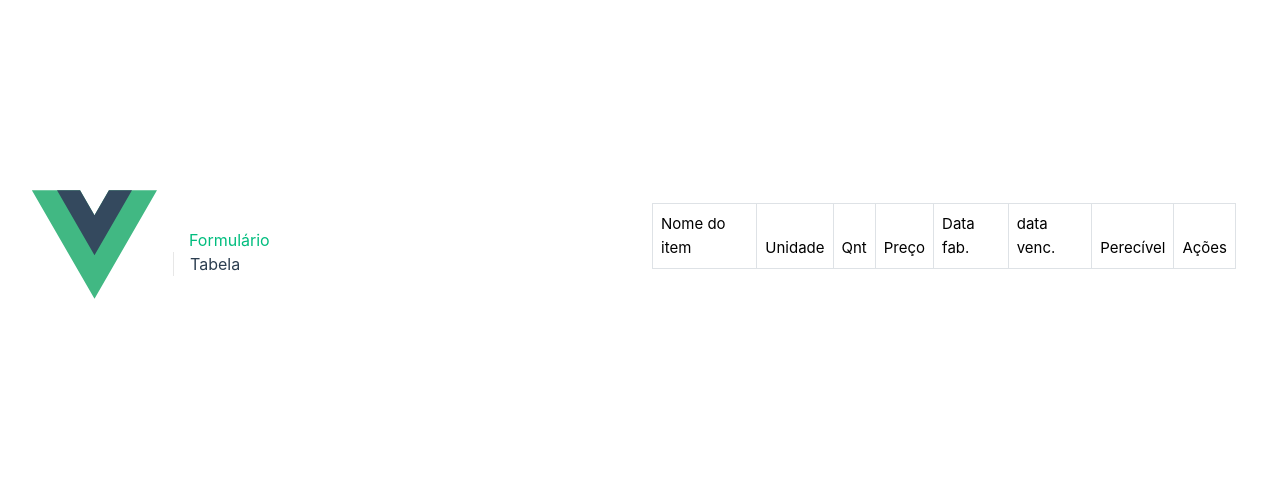
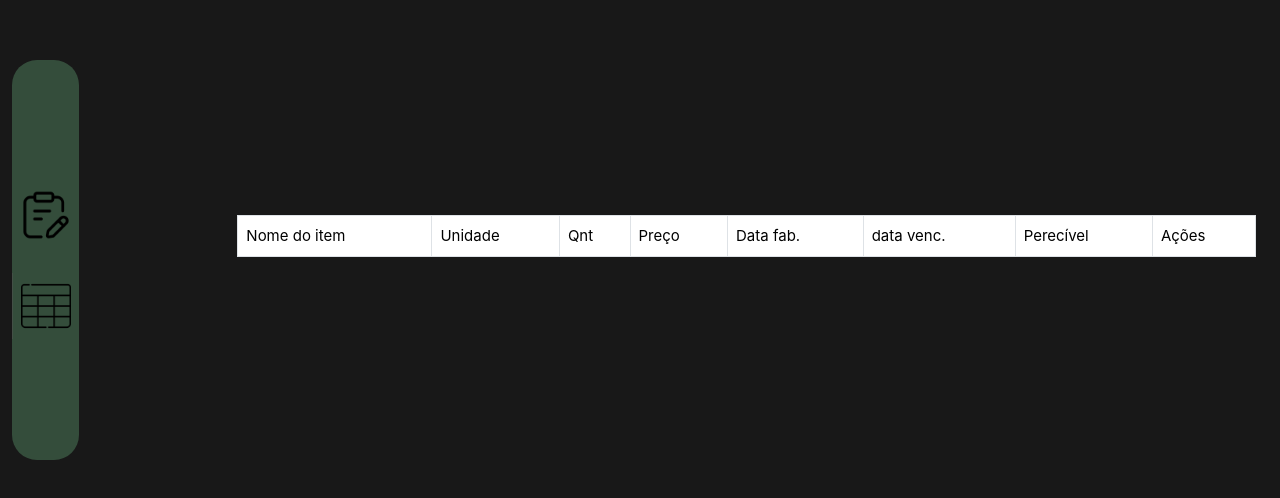
Before and after one commit to AllanLimaS/Item_Crud_Vue, a Vue app: page /table in a window 1280 px wide. Shown: the part 156-654 px from the top of the page. Built offline with nearby package versions, Linux system fonts and the light colour scheme.

Commit message:
Add files via upload

```diff
--- a/src/App.vue
+++ b/src/App.vue
@@ -5,35 +5,20 @@ import navBar from '../src/components/navBar.vue'
 </script>
 
 <template>
-  <header>
-    <img alt="Vue logo" class="logo" src="@/assets/logo.svg" width="125" height="125" />
-    <navBar />
-  </header>
-
-  <RouterView />
+  <div class="container-fluid">
+    <div class="row align-items-center">
+      <div class="col-2">
+        <header>
+          <navBar />
+        </header>
+      </div>
+      <div class="col-10 justify-content-center">
+        <RouterView />
+      </div>
+    </div>
+  </div>
 </template>
 
 <style scoped>
-header {
-  line-height: 1.5;
-  max-height: 100vh;
-}
 
-.logo {
-  display: block;
-  margin: 0 auto 2rem;
-}
-
-
-@media (min-width: 1024px) {
-  header {
-    display: flex;
-    place-items: center;
-    padding-right: calc(var(--section-gap) / 2);
-  }
-
-  .logo {
-    margin: 0 2rem 0 0;
-  }
-}
 </style>
--- a/src/assets/base.css
+++ b/src/assets/base.css
@@ -21,35 +21,6 @@
   --vt-c-text-dark-2: rgba(235, 235, 235, 0.64);
 }
 
-/* semantic color variables for this project */
-:root {
-  --color-background: var(--vt-c-white);
-  --color-background-soft: var(--vt-c-white-soft);
-  --color-background-mute: var(--vt-c-white-mute);
-
-  --color-border: var(--vt-c-divider-light-2);
-  --color-border-hover: var(--vt-c-divider-light-1);
-
-  --color-heading: var(--vt-c-text-light-1);
-  --color-text: var(--vt-c-text-light-1);
-
-  --section-gap: 160px;
-}
-
-@media (prefers-color-scheme: dark) {
-  :root {
-    --color-background: var(--vt-c-black);
-    --color-background-soft: var(--vt-c-black-soft);
-    --color-background-mute: var(--vt-c-black-mute);
-
-    --color-border: var(--vt-c-divider-dark-2);
-    --color-border-hover: var(--vt-c-divider-dark-1);
-
-    --color-heading: var(--vt-c-text-dark-1);
-    --color-text: var(--vt-c-text-dark-2);
-  }
-}
-
 *,
 *::before,
 *::after {
--- a/src/assets/main.css
+++ b/src/assets/main.css
@@ -1,11 +1,22 @@
 @import './base.css';
+:root{
+
+    --color-background: var(--vt-c-black);
+    --color-background-soft: var(--vt-c-black-soft);
+    --color-background-mute: var(--vt-c-black-mute);
+
+    --color-border: var(--vt-c-divider-dark-2);
+    --color-border-hover: var(--vt-c-divider-dark-1);
+
+    --color-heading: var(--vt-c-text-dark-1);
+    --color-text: var(--vt-c-text-dark-2);
+  }
 
 #app {
-  max-width: 1280px;
-  margin: 0 auto;
-  padding: 2rem;
-
+  display: flex;
+  place-items: center;
   font-weight: normal;
+  width: 100%;
 }
 
 .container{
@@ -27,6 +38,12 @@ a,
   }
 }
 
+body {
+  display: flex;
+  place-items: center;
+}
+
+/*
 @media (min-width: 1024px) {
   body {
     display: flex;
@@ -39,3 +56,4 @@ a,
     padding: 0 2rem;
   }
 }
+*/
--- a/src/components/navBar.vue
+++ b/src/components/navBar.vue
@@ -1,20 +1,35 @@
 <template>
     <div class="wrapper">
         <nav>
-            <RouterLink to="/">Formulário</RouterLink>
-            <RouterLink to="/table">Tabela</RouterLink>
+            <RouterLink to="/">
+              <img src="../assets/form.png" alt="">
+            </RouterLink>
+            <RouterLink to="/table">
+              <img src="../assets/table.png" alt="">
+            </RouterLink>
         </nav>
     </div>
 </template>
 <style scoped>
 
 nav {
-    width: 100%;
-    font-size: 12px;
-    text-align: center;
-    margin-top: 2rem;
-  }
+  display: flex;
+  flex-direction: column;
+  font-size: 12px;
+  text-align: left;
+  margin-top: 2rem;
+  background-color: rgba(65, 100, 74, 0.7);
+  height: 50vh;
+  justify-content: center;
+  align-items: center;
+  border-radius: 25px;
+  gap:25px
+}
 
+img{
+  max-width: 50px;
+  margin: 0.5rem;
+}
   nav a.router-link-exact-active {
     color: var(--color-text);
   }
@@ -25,28 +40,15 @@ nav {
 
   nav a {
     display: inline-block;
-    padding: 0 1rem;
     border-left: 1px solid var(--color-border);
   }
 
   nav a:first-of-type {
     border: 0;
   }
-
-
-  @media (min-width: 1024px) {
     .wrapper {
     display: flex;
     place-items: flex-start;
     flex-wrap: wrap;
-  }
-  nav {
-    text-align: left;
-    margin-left: -1rem;
-    font-size: 1rem;
-
-    padding: 1rem 0;
-    margin-top: 1rem;
-  }
 }
 </style>
--- a/src/views/TableView.vue
+++ b/src/views/TableView.vue
@@ -19,13 +19,18 @@
         // entao são armazenados na variavel itens
         const itensExistentes = JSON.parse(localStorage.getItem('itens')) || [];
         this.itens = itensExistentes;
-        console.log(this.itens);
       },
 
       excluir(index){
         this.itens.splice(index, 1);
         localStorage.setItem('itens',JSON.stringify(this.itens));
         alert("Item excluido com sucesso!");
+      },
+
+      editar(index){
+        // redireciona para o formulario passando o index
+        // do item que será editado
+        this.$router.push({path: '/', query : { index: index}});
       }
     }
   }
@@ -58,13 +63,13 @@
             <td>{{ item.vencimento }}</td>
             <td>{{ item.perecivel }}</td>
             <td>
-              <RouterLink class="btn btn-success"
-              :to="{name: 'form', params: {index: index} }">
-                editar {{index}}
-              </RouterLink>
-
-              <button @click="excluir(index)" class="btn btn-danger">
-                Excluir
+              <button class="btn btn-success"
+                      @click="editar(index)">
+                      editar
+              </button>
+              <button class="btn btn-danger"
+                      @click="excluir(index)" >
+                      Excluir
               </button>
             </td>
 
```
Also changed, not shown: src/views/FormView.vue (+100 -47 lines), src/assets/form.png (added), src/assets/table.png (added).
